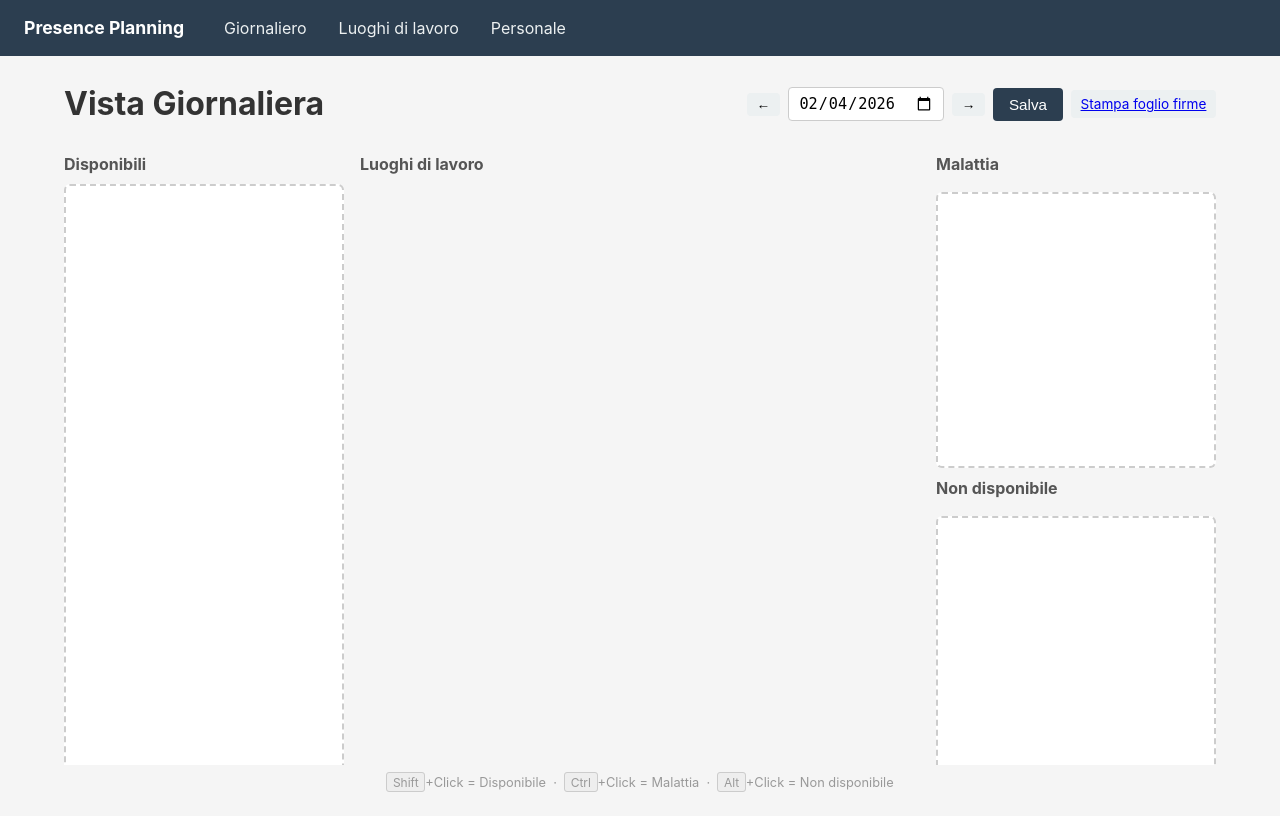
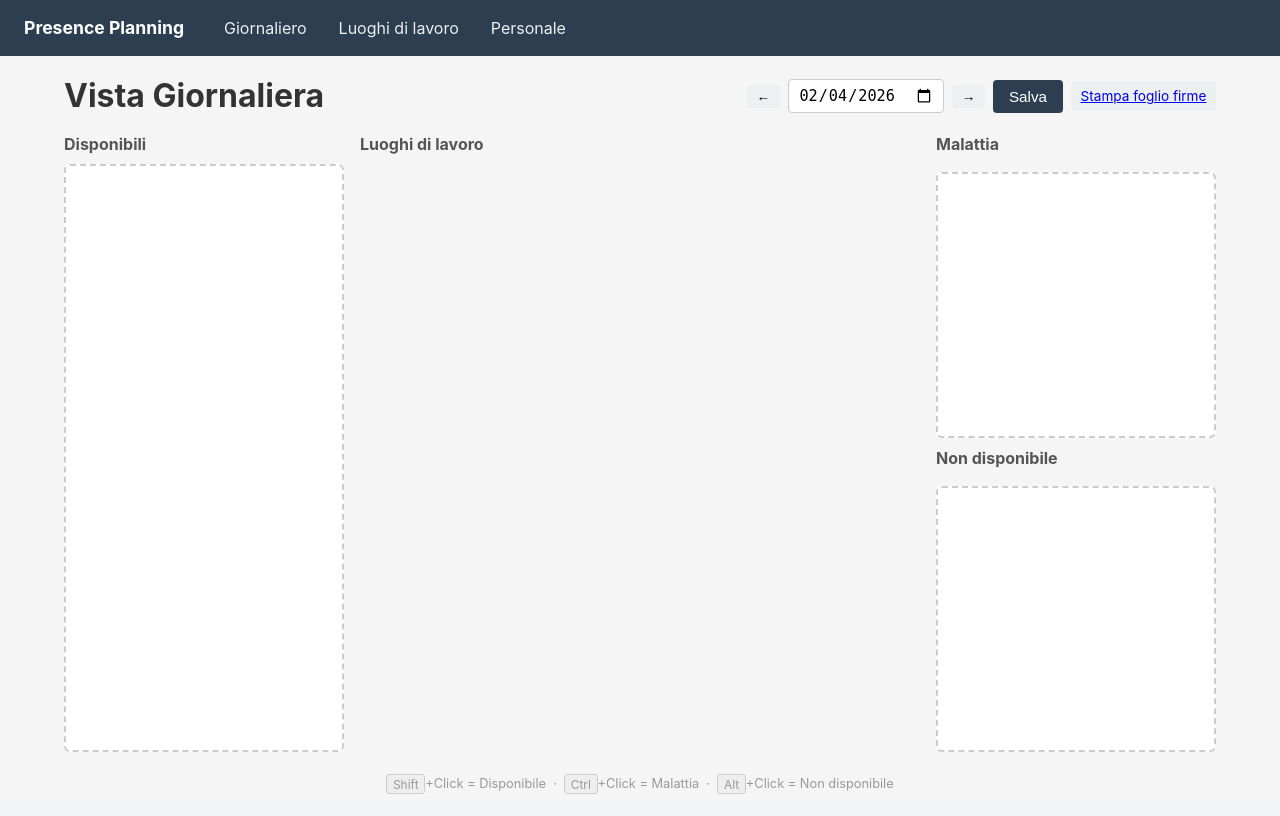
Before and after one commit to theCrius/presence-planner, a Flask app: page / in a window 1280 px wide. After the commit the page ends 794 px from the top, so only its background shows below. Run offline with Flask 3, Linux system fonts and the light colour scheme; data that the repository does not hold is empty.

Commit message:
Layout flexbox da body a day-layout, scrollbar sottili
- Body e container usano flex column per riempire il viewport
- day-layout prende lo spazio restante con flex:1 (niente valori px)
- Scrollbar sottili per Chrome/Edge e Firefox

Co-Authored-By: Claude Opus 4.5 <noreply@anthropic.com>

```diff
--- a/static/css/style.css
+++ b/static/css/style.css
@@ -5,11 +5,17 @@
     padding: 0;
 }
 
+html, body {
+    height: 100%;
+}
+
 body {
     font-family: -apple-system, BlinkMacSystemFont, "Segoe UI", Roboto, sans-serif;
     background: #f5f5f5;
     color: #333;
     line-height: 1.5;
+    display: flex;
+    flex-direction: column;
 }
 
 /* === Navbar === */
@@ -20,6 +26,7 @@ body {
     display: flex;
     align-items: center;
     gap: 2rem;
+    flex-shrink: 0;
 }
 
 .navbar-brand {
@@ -48,8 +55,13 @@ body {
 /* === Container === */
 .container {
     max-width: 1200px;
-    margin: 1.5rem auto;
-    padding: 0 1.5rem;
+    width: 100%;
+    margin: 0 auto;
+    padding: 1rem 1.5rem;
+    flex: 1;
+    display: flex;
+    flex-direction: column;
+    min-height: 0;
 }
 
 h1 {
@@ -150,8 +162,9 @@ h1 {
     justify-content: space-between;
     align-items: center;
     flex-wrap: wrap;
-    gap: 1rem;
-    margin-bottom: 1.5rem;
+    gap: 0.75rem;
+    margin-bottom: 0.75rem;
+    flex-shrink: 0;
 }
 
 .day-header h1 {
@@ -175,8 +188,10 @@ h1 {
     display: grid;
     grid-template-columns: 1fr 2fr 1fr;
     gap: 1rem;
-    /* Riempie lo spazio tra header e footer */
-    height: calc(100vh - 160px);
+    flex: 1;
+    min-height: 0;
+    /* Spazio per il footer fisso */
+    padding-bottom: 2rem;
 }
 
 .day-column {
@@ -257,7 +272,7 @@ h1 {
 /* === Feedback salvataggio === */
 .save-feedback {
     position: fixed;
-    bottom: 1.5rem;
+    bottom: 2.5rem;
     right: 1.5rem;
     padding: 0.75rem 1.5rem;
     border-radius: 6px;
@@ -289,8 +304,9 @@ h1 {
     text-align: center;
     color: #999;
     font-size: 0.8rem;
-    padding: 0.5rem;
+    padding: 0.4rem;
     background: #f5f5f5;
+    flex-shrink: 0;
 }
 
 .keybind-hint kbd {
@@ -301,3 +317,27 @@ h1 {
     font-size: 0.75rem;
     font-family: inherit;
 }
+
+/* === Scrollbar sottile === */
+::-webkit-scrollbar {
+    width: 5px;
+}
+
+::-webkit-scrollbar-track {
+    background: transparent;
+}
+
+::-webkit-scrollbar-thumb {
+    background: #ccc;
+    border-radius: 3px;
+}
+
+::-webkit-scrollbar-thumb:hover {
+    background: #aaa;
+}
+
+/* Firefox */
+* {
+    scrollbar-width: thin;
+    scrollbar-color: #ccc transparent;
+}
```
